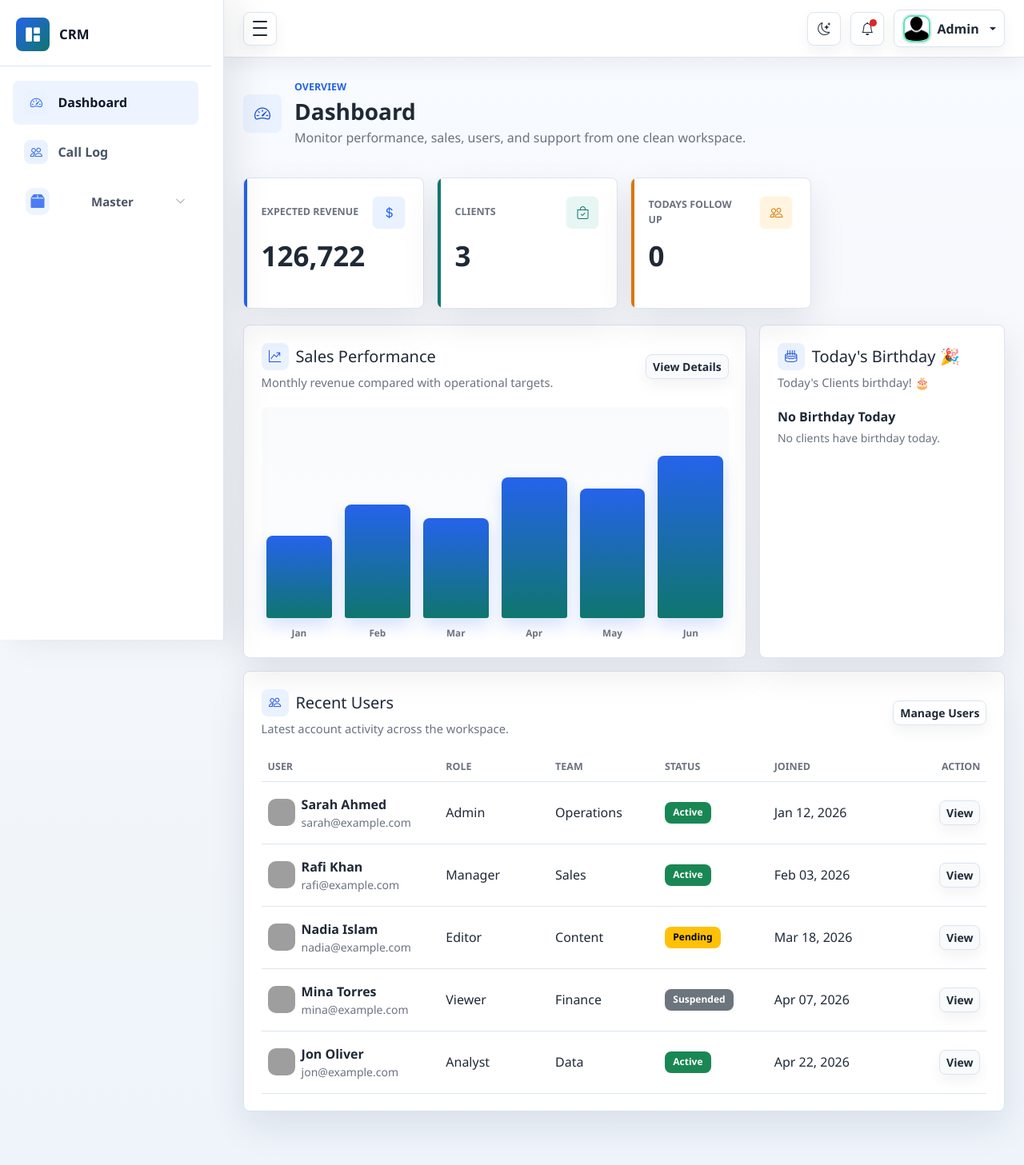
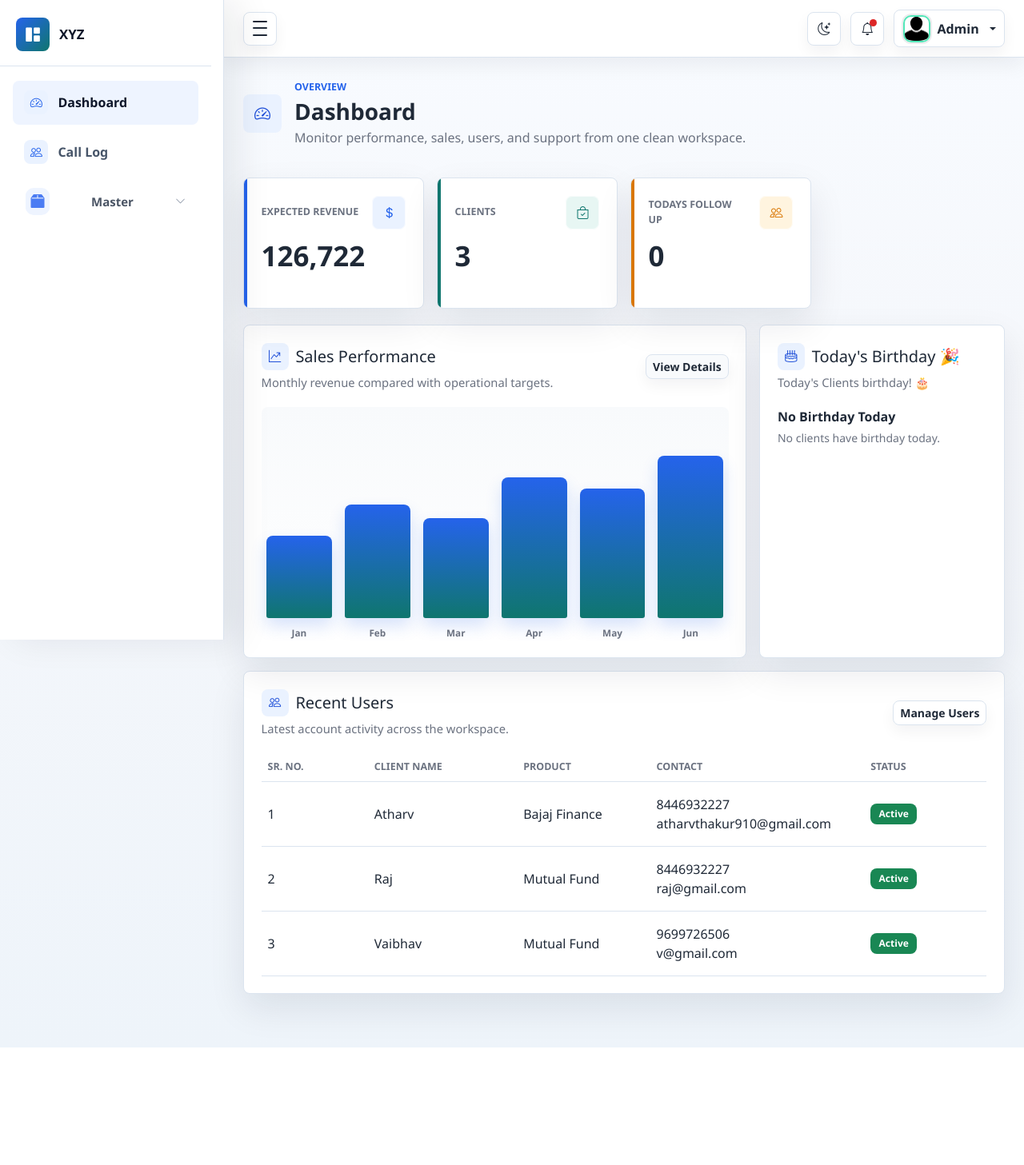
Before and after one commit to atharvThakur23/project_1, a Laravel app: page /project_1/dashboard in a window 1280 px wide. Shown: the whole page at 80% size. After the commit the page ends 1310 px from the top, so only its background shows below. Run offline with Laravel 12, Linux system fonts and the light colour scheme; data comes from the database, SQL or seed files in the repository; some libraries are stand-ins or nearby versions; grey boxes are pictures that could not be loaded.

Commit message:
dashboard client list and excel upload

```diff
--- a/app/Http/Controllers/Dashboard.php
+++ b/app/Http/Controllers/Dashboard.php
@@ -27,6 +27,29 @@ class Dashboard extends Controller
                     ->whereDay('dob', Carbon::now()->day)
                     ->get();
 
-        return view('dashboard',compact('expected_revenue','clientCout','clients','followUpCount','birthDays'));
+
+        $clientsList = [];
+        $clientData = Clients::with('callLog','company')
+                    ->where('is_delete',0)
+                    ->get();
+
+        // echo "<pre>";print_r($clientData);exit;
+        foreach($clientData as $val){
+            // echo "<pre>";print_r($val->callLog);exit;
+            if(!$val->callLog->isEmpty()){
+                $status = "<span class='badge text-bg-success'>Active</span>";
+            }else{
+                $status = "<span class='badge text-bg-warning'>Pending</span>";
+            }
+            // echo "<pre>";print_r($val->company->company_name);exit;
+            $clientsList[]=[
+                    'client_name'=>$val->client_name,
+                    'product'=>$val->company->company_name ?? '',
+                    'contact'=>"".$val->mob."<br>".$val->email."",
+                    'status'=>$status,
+            ];
+        }
+
+        return view('dashboard',compact('expected_revenue','clientCout','clients','followUpCount','birthDays','clientsList'));
     }
 }
--- a/app/Models/Clients.php
+++ b/app/Models/Clients.php
@@ -30,4 +30,7 @@ class Clients extends Model
     {
         return $this->belongsTo(Companies::class, 'company_id', 'company_id');
     }
+    public function callLog(){
+        return $this->hasMany(Call_Log::class,'client_id','client_id');
+    }
 }
--- a/resources/views/call_log.blade.php
+++ b/resources/views/call_log.blade.php
@@ -490,7 +490,7 @@
                                 </div>`;
                     html += `<div class="timeline-content timeline-indicator">
                                 <h6 class="mb-1">${value.tag_name}</h6>
-                                <span class="text-secondary fs-7">${value.remark}</span>
+                                <span class="text-secondary fs-7">${value.remark ?? ''}</span>
                                 <br>
                                ${follow_up_details}
                             </div>`;
--- a/resources/views/dashboard.blade.php
+++ b/resources/views/dashboard.blade.php
@@ -140,92 +140,33 @@
             <h2 class="h5 mb-1 section-title"><i class="bi bi-people" aria-hidden="true"></i><span>Recent Users</span></h2>
             <p class="text-muted mb-0">Latest account activity across the workspace.</p>
           </div>
-          <a class="btn btn-outline-secondary btn-sm" href="users.html">Manage Users</a>
+          <a class="btn btn-outline-secondary btn-sm" href="{{ route('clients') }}">Manage Users</a>
         </div>
         <div class="table-responsive">
-          <table class="table align-middle mb-0">
-            <thead><tr><th scope="col">User</th><th scope="col">Role</th><th scope="col">Team</th><th scope="col">Status</th><th scope="col">Joined</th><th scope="col" class="text-end">Action</th></tr></thead>
+        <table class="table align-middle mb-0" id="clientTable" data-searchable-table>
+          <thead>
+            <tr>
+              <th scope="col" style="width: 2%;text-align: center;">Sr. No.</th>
+              <th scope="col" style="width: 10%;text-align: center;">Client Name</th>
+              <th scope="col" style="width: 7%;text-align: center;">Product</th>
+              <th scope="col" style="width: 5%;text-align: center;">Contact</th>
+              <th scope="col" style="width: 5%;text-align: center;">Status</th>
+              {{-- <th scope="col" style="width: 5%;text-align: center;">Action</th> --}}
+            </tr>
+          </thead>
           <tbody>
+            @if(!empty($clientsList))
+              @foreach($clientsList as $key=>$val)
                 <tr>
-                <td>
-                  <div class="d-flex align-items-center gap-2">
-                    <img class="avatar-img avatar-sm" src="../assets/images/avatar/avatar-1.jpg" alt="Sarah Ahmed">
-                    <div>
-                      <p class="fw-semibold mb-0">Sarah Ahmed</p>
-                      <p class="text-muted small mb-0">sarah@example.com</p>
-                    </div>
-                  </div>
-                </td>
-                <td>Admin</td>
-                <td>Operations</td>
-                <td><span class="badge text-bg-success">Active</span></td>
-                <td>Jan 12, 2026</td>
-                <td class="text-end"><a class="btn btn-light btn-sm" href="user-details.html">View</a></td>
+                    <td>{{ $key+1 }}</td>
+                    <td>{{ $val['client_name'] }}</td>
+                    <td>{{ $val['product'] }}</td>
+                    <td>{!! $val['contact'] !!}</td>
+                    <td>{!! $val['status'] !!}</td>
                 </tr>
-              <tr>
-                <td>
-                  <div class="d-flex align-items-center gap-2">
-                    <img class="avatar-img avatar-sm" src="../assets/images/avatar/avatar-2.jpg" alt="Rafi Khan">
-                    <div>
-                      <p class="fw-semibold mb-0">Rafi Khan</p>
-                      <p class="text-muted small mb-0">rafi@example.com</p>
-                    </div>
-                  </div>
-                </td>
-                <td>Manager</td>
-                <td>Sales</td>
-                <td><span class="badge text-bg-success">Active</span></td>
-                <td>Feb 03, 2026</td>
-                <td class="text-end"><a class="btn btn-light btn-sm" href="user-details.html">View</a></td>
-              </tr>
-              <tr>
-                <td>
-                  <div class="d-flex align-items-center gap-2">
-                    <img class="avatar-img avatar-sm" src="../assets/images/avatar/avatar-3.jpg" alt="Nadia Islam">
-                    <div>
-                      <p class="fw-semibold mb-0">Nadia Islam</p>
-                      <p class="text-muted small mb-0">nadia@example.com</p>
-                    </div>
-                  </div>
-                </td>
-                <td>Editor</td>
-                <td>Content</td>
-                <td><span class="badge text-bg-warning">Pending</span></td>
-                <td>Mar 18, 2026</td>
-                <td class="text-end"><a class="btn btn-light btn-sm" href="user-details.html">View</a></td>
-              </tr>
-              <tr>
-                <td>
-                  <div class="d-flex align-items-center gap-2">
-                    <img class="avatar-img avatar-sm" src="../assets/images/avatar/avatar-4.jpg" alt="Mina Torres">
-                    <div>
-                      <p class="fw-semibold mb-0">Mina Torres</p>
-                      <p class="text-muted small mb-0">mina@example.com</p>
-                    </div>
-                  </div>
-                </td>
-                <td>Viewer</td>
-                <td>Finance</td>
-                <td><span class="badge text-bg-secondary">Suspended</span></td>
-                <td>Apr 07, 2026</td>
-                <td class="text-end"><a class="btn btn-light btn-sm" href="user-details.html">View</a></td>
-              </tr>
-              <tr>
-                <td>
-                  <div class="d-flex align-items-center gap-2">
-                    <img class="avatar-img avatar-sm" src="../assets/images/avatar/avatar-5.jpg" alt="Jon Oliver">
-                    <div>
-                      <p class="fw-semibold mb-0">Jon Oliver</p>
-                      <p class="text-muted small mb-0">jon@example.com</p>
-                    </div>
-                  </div>
-                </td>
-                <td>Analyst</td>
-                <td>Data</td>
-                <td><span class="badge text-bg-success">Active</span></td>
-                <td>Apr 22, 2026</td>
-                <td class="text-end"><a class="btn btn-light btn-sm" href="user-details.html">View</a></td>
-              </tr>
+
+              @endforeach
+            @endif
           </tbody>
         </table>
       </div>
--- a/resources/views/layouts/home.blade.php
+++ b/resources/views/layouts/home.blade.php
@@ -69,6 +69,11 @@
         text-decoration: none;
         transition: all .3s ease;
     }
+    table td,
+    table th {
+        text-align: left !important;
+        vertical-align: middle;
+    }
   </style>
 
 </head>
--- a/resources/views/layouts/partials/left_nav.blade.php
+++ b/resources/views/layouts/partials/left_nav.blade.php
@@ -4,7 +4,7 @@
       <a class="brand-mark" href="index.html" aria-label="adminHMD dashboard">
         <span class="brand-icon"><i class="bi bi-grid-1x2-fill" aria-hidden="true"></i></span>
         <span class="brand-copy">
-          <span class="brand-title">CRM</span>
+          <span class="brand-title">XYZ</span>
           {{-- <span class="brand-subtitle">Admin Template</span> --}}
         </span>
       </a>
```
Also changed, not shown: app/Http/Controllers/Client_Controller.php (+35 -12 lines), resources/views/masters/clients_list.blade.php (+2 -69 lines), 1 other file. Lines whose indentation alone changed are shown as unchanged.
